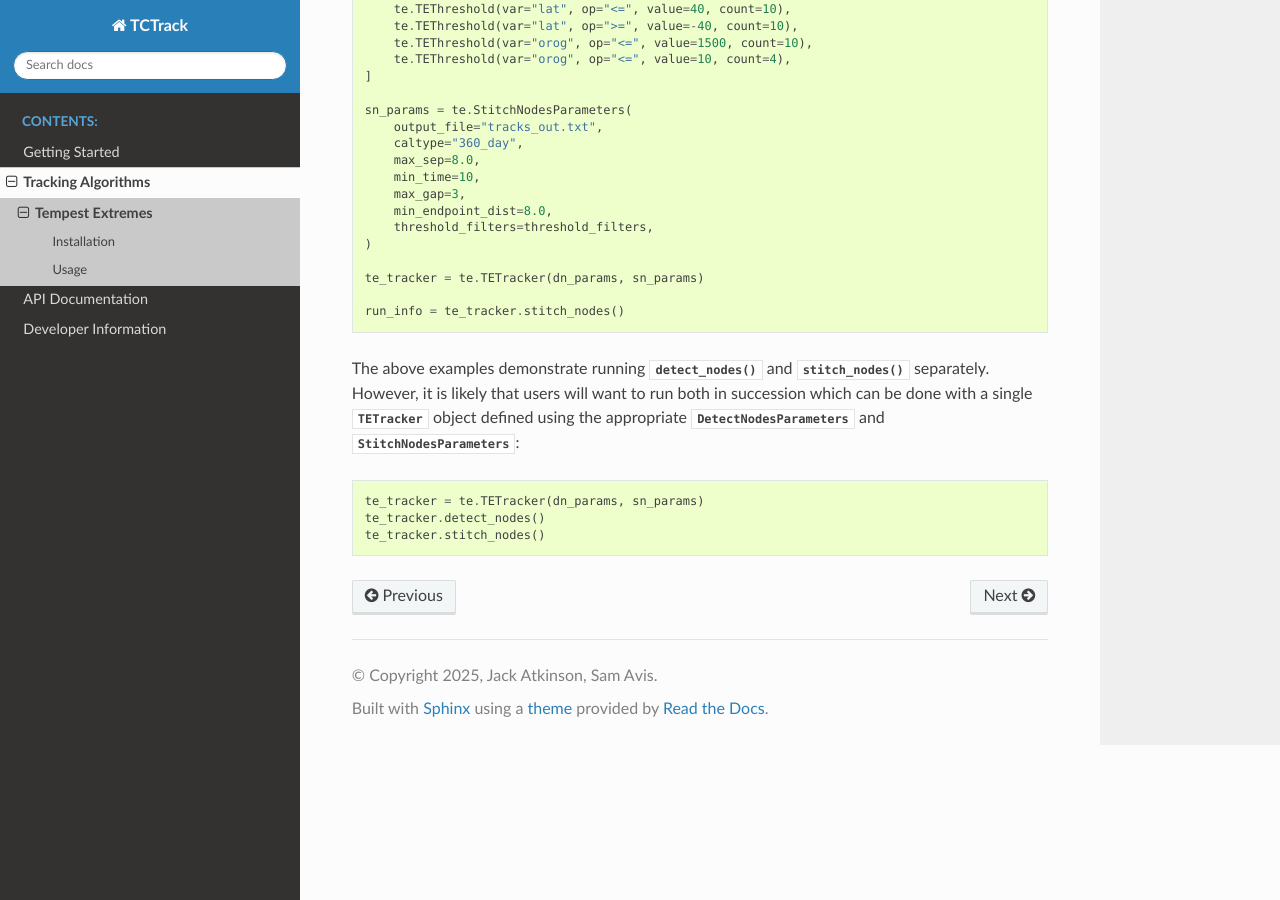
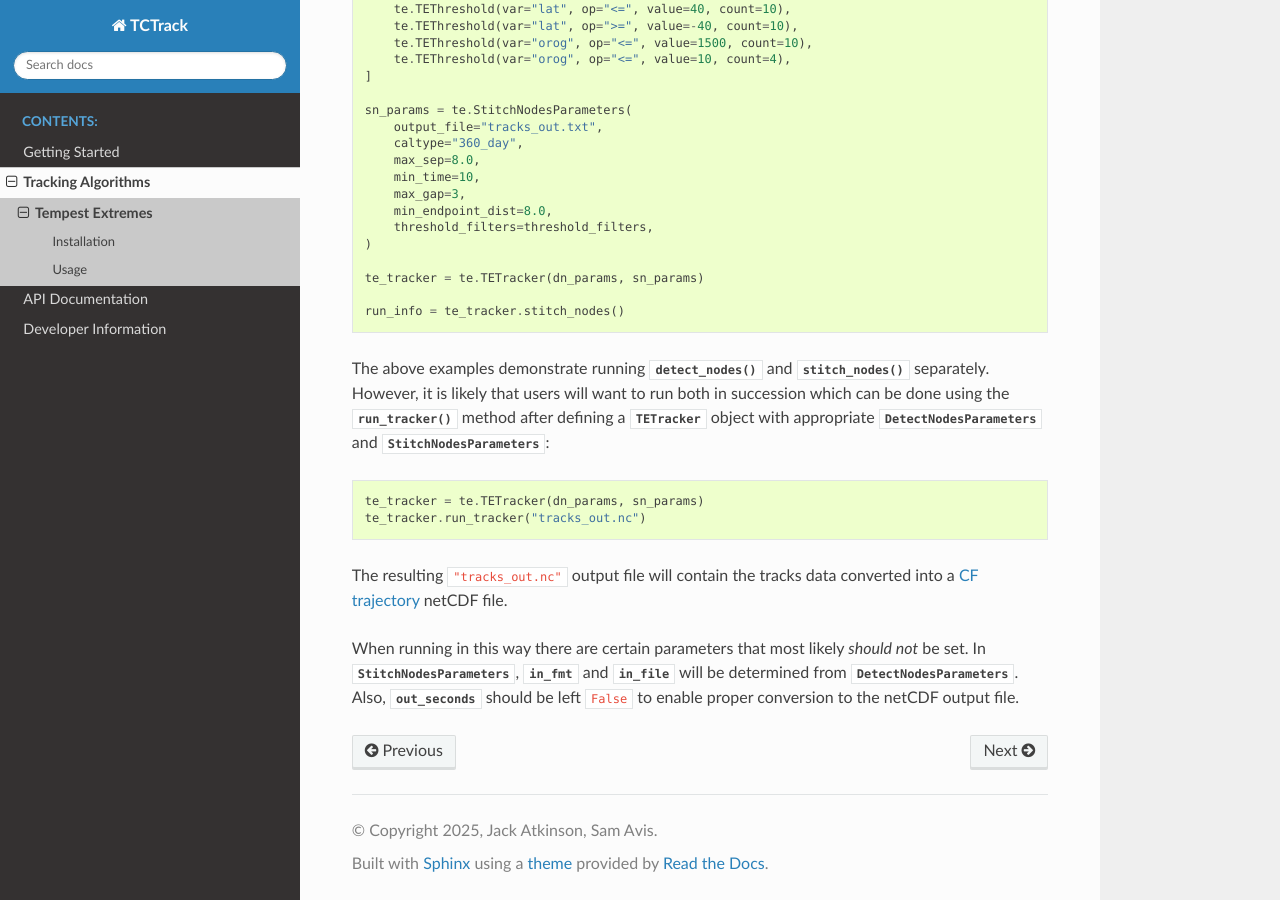
Before and after one commit to Cambridge-ICCS/TCTrack, a Sphinx documentation site: the page built from docs/tracking-algorithms/tempest_extremes.rst, in a window 1280 px wide and 900 px high, scrolled down 2324 px. Built offline with Sphinx 7.4.7 and the Read the Docs theme 3.1.0, drawn with Linux system fonts in a browser that asks for light colours.

Commit message:
Add information about using run_tracker to usage in docs

```diff
--- a/docs/tracking-algorithms/tempest_extremes.rst
+++ b/docs/tracking-algorithms/tempest_extremes.rst
@@ -144,11 +144,23 @@ is then filtered based upon the lattitude and surface altitude. The format of th
 The above examples demonstrate running :meth:`~TETracker.detect_nodes` and
 :meth:`~TETracker.stitch_nodes` separately.
 However, it is likely that users will want to run both in succession which can be done
-with a single :class:`~tctrack.tempest_extremes.TETracker` object defined using the
-appropriate :class:`DetectNodesParameters` and :class:`StitchNodesParameters`:
+using the :meth:`~TETracker.run_tracker` method after defining a :class:`TETracker`
+object with appropriate :class:`DetectNodesParameters` and
+:class:`StitchNodesParameters`:
 
 .. code-block:: python
 
     te_tracker = te.TETracker(dn_params, sn_params)
-    te_tracker.detect_nodes()
-    te_tracker.stitch_nodes()
+    te_tracker.run_tracker("tracks_out.nc")
+
+The resulting ``"tracks_out.nc"`` output file will contain the tracks data converted
+into a `CF trajectory
+<https://cfconventions.org/Data/cf-conventions/cf-conventions-1.7/build/aphs04.html>`_
+netCDF file.
+
+When running in this way there are certain parameters that most likely *should not* be
+set. In :class:`StitchNodesParameters`, :attr:`~StitchNodesParameters.in_fmt`
+and :attr:`~StitchNodesParameters.in_file` will be determined from
+:class:`DetectNodesParameters`. Also,
+:attr:`~StitchNodesParameters.out_seconds` should be left ``False`` to enable
+proper conversion to the netCDF output file.
```
